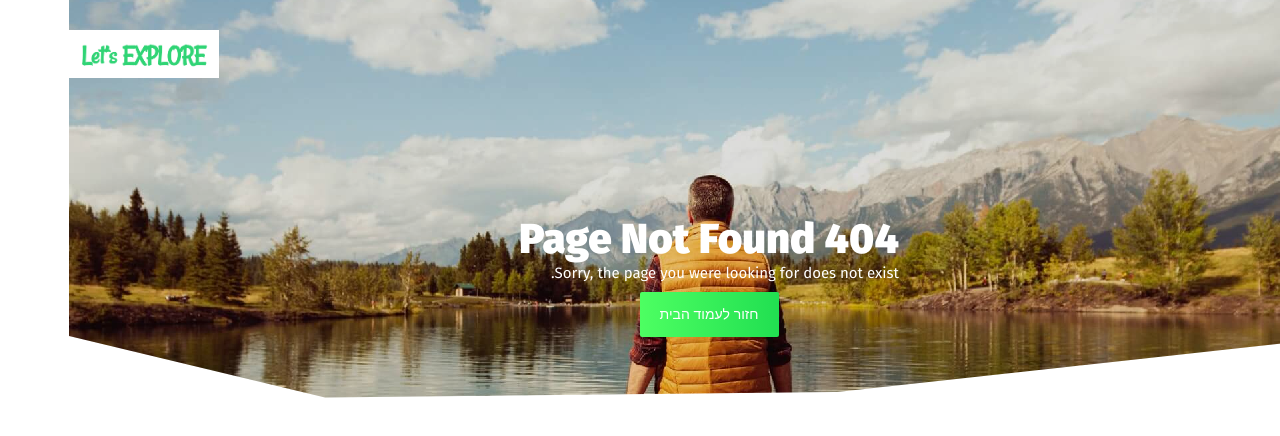
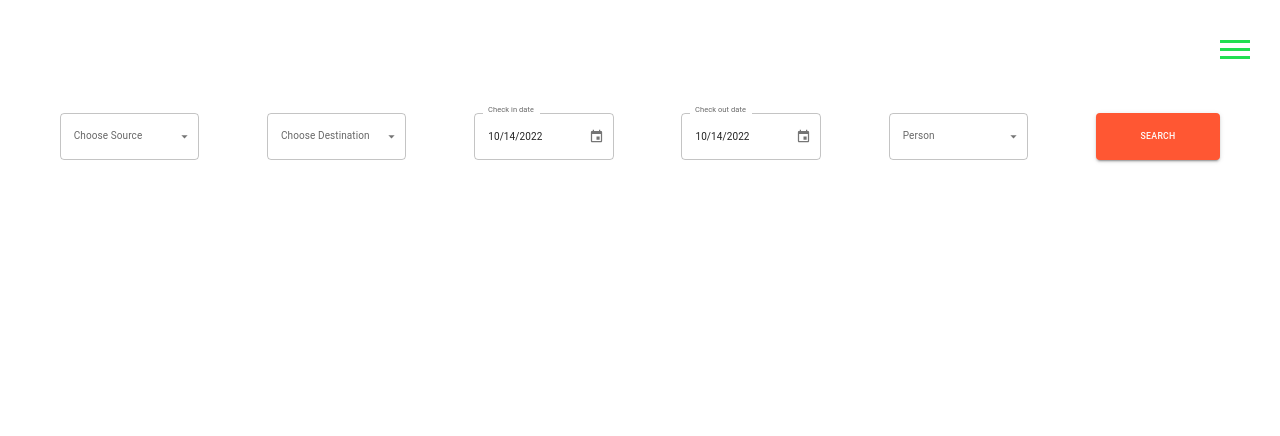
Before and after one commit to MuhammadSaadSiddique/lets-explore, a React (Create React App) app in the folder Frontend/: page /planner in a window 1280 px wide. Before the commit this address had no page. Shown: the top 436 px of the page. Built offline with nearby package versions, Linux system fonts and the light colour scheme.

Commit message:
add planner component, fix left to right design

```diff
--- a/Frontend/package.json
+++ b/Frontend/package.json
@@ -3,10 +3,15 @@
   "version": "0.1.0",
   "private": true,
   "dependencies": {
+    "@emotion/react": "^11.10.4",
+    "@emotion/styled": "^11.10.4",
+    "@mui/material": "^5.10.9",
+    "@mui/x-date-pickers": "^5.0.4",
     "@testing-library/jest-dom": "^5.14.1",
     "@testing-library/react": "^11.2.7",
     "@testing-library/user-event": "^12.8.3",
     "concurrently": "^6.2.1",
+    "dayjs": "^1.11.5",
     "prettier": "^2.5.1",
     "react": "^17.0.2",
     "react-dom": "^17.0.2",
--- a/Frontend/src/App.js
+++ b/Frontend/src/App.js
@@ -17,6 +17,7 @@ const About = React.lazy(() => import('./pages/About'));
 const NotFound = React.lazy(() => import('./pages/NotFound'));
 const Details = React.lazy(() => import('./pages/Details'));
 const Contact = React.lazy(() => import('./pages/Contact'));
+const Planner = React.lazy(() => import('./pages/Planner'));
 
 
 function App() {
@@ -37,6 +38,7 @@ function App() {
                                             <Route path='/about' exact component={About}/>
                                             <Route path='/contact' exact component={Contact}/>
                                             <Route path='/details/:id' exact component={Details}/>
+                                            <Route path='/planner' exact component={Planner}/>
                                             <Route component={NotFound}/>
                                         </Switch>
                                     </HelmetProvider>
--- /dev/null
+++ b/Frontend/src/components/DatePicker/index.js
@@ -0,0 +1,31 @@
+import * as React from "react";
+import dayjs from "dayjs";
+import Stack from "@mui/material/Stack";
+import TextField from "@mui/material/TextField";
+import { LocalizationProvider } from "@mui/x-date-pickers/LocalizationProvider";
+import { AdapterDayjs } from "@mui/x-date-pickers/AdapterDayjs";
+
+import { DesktopDatePicker } from "@mui/x-date-pickers/DesktopDatePicker";
+
+export default function MUIDatePicker(props) {
+  const [value, setValue] = React.useState(dayjs());
+
+  const handleChange = (newValue) => {
+    setValue(newValue);
+    console.log(newValue);
+  };
+
+  return (
+    <LocalizationProvider dateAdapter={AdapterDayjs}>
+      <Stack spacing={3}>
+        <DesktopDatePicker
+          label={`${props.label}`}
+          inputFormat="MM/DD/YYYY"
+          value={value}
+          onChange={handleChange}
+          renderInput={(params) => <TextField {...params} />}
+        />
+      </Stack>
+    </LocalizationProvider>
+  );
+}
--- a/Frontend/src/main.css
+++ b/Frontend/src/main.css
@@ -2,7 +2,6 @@
     margin: 0;
     padding: 0;
     box-sizing: border-box;
-    direction: rtl
 }
 
 html {
--- /dev/null
+++ b/Frontend/src/pages/Planner.js
@@ -0,0 +1,141 @@
+import {useEffect, useState} from "react";
+import {Helmet} from "react-helmet-async";
+import PageContainer from "../components/pages-parts/PageContainer";
+import ContactForm from "../components/pages-parts/ContactForm";
+
+import * as React from "react";
+import Box from "@mui/material/Box";
+import TextField from "@mui/material/TextField";
+import MenuItem from "@mui/material/MenuItem";
+import Button from "@mui/material/Button";
+import MUIDatePicker from "../components/DatePicker";
+import { DesktopDatePicker } from "@mui/x-date-pickers";
+
+//read value from api
+const selPlace = [
+  {
+    value: null,
+    label: "- Choose a country -",
+  },
+  {
+    value: "ESP",
+    label: "Spain",
+  },
+  {
+    value: "ENG",
+    label: "England",
+  },
+  {
+    value: "JP",
+    label: "Japan",
+  },
+  {
+    value: "RUS",
+    label: "Russia",
+  },
+];
+const selPerson = [
+  {
+    value: null,
+    label: "- Select count of person -",
+  },
+  {
+    value: "1",
+    label: "1",
+  },
+  {
+    value: "2",
+    label: "2",
+  },
+  {
+    value: "3",
+    label: "3",
+  },
+  {
+    value: "4",
+    label: "4",
+  },
+  {
+    value: ">4",
+    label: "More than 4",
+  },
+];
+
+export default function SelectTextFields() {
+  const [place, setPlace] = React.useState("");
+  const [person, setPerson] = React.useState("");
+
+  const handleChange = (event) => {
+    setPlace(event.target.value);
+    setPerson(event.target.value);
+  };
+
+  return (
+    <Box
+      component="form"
+      sx={{
+        display: "flex",
+        flexDirection: "row",
+        justifyContent: "space-evenly",
+        mt: "105px",
+        "& .MuiTextField-root": { m: 1, width: "25ch" },
+      }}
+      noValidate
+      autoComplete="off"
+    >
+      <TextField
+        id="outlined-select-place"
+        select
+        label="Choose Source"
+        value={place}
+        onChange={handleChange}
+        // helperText="Please select your destination"
+        sx={{ color: "blue" }}
+      >
+        {selPlace.map((option) => (
+          <MenuItem key={option.value} value={option.value}>
+            {option.label}
+          </MenuItem>
+        ))}
+      </TextField>
+
+      <TextField
+        id="outlined-select-place"
+        select
+        label="Choose Destination"
+        value={place}
+        onChange={handleChange}
+        // helperText="Please select your destination"
+        sx={{ color: "blue" }}
+      ></TextField>
+
+      <MUIDatePicker label="Check in date" />
+      <MUIDatePicker label="Check out date" />
+      <TextField
+        id="outlined-select-place"
+        select
+        label="Person"
+        value={person}
+        onChange={handleChange}
+        // helperText="Please select your destination"
+        sx={{ color: "blue" }}
+      >
+        {selPerson.map((option) => (
+          <MenuItem key={option.value} value={option.value}>
+            {option.label}
+          </MenuItem>
+        ))}
+      </TextField>
+      <Button
+        variant="contained"
+        sx={{
+          backgroundColor: "#ff5733",
+          width: "25ch",
+          m: "8px",
+        }}
+      >
+        Search
+      </Button>
+    </Box>
+  );
+}
--- a/Frontend/src/scss/base/_base.scss
+++ b/Frontend/src/scss/base/_base.scss
@@ -2,7 +2,6 @@
   margin: 0;
   padding: 0;
   box-sizing: border-box;
-  direction: rtl;
 }
 
 html{
```
Also changed, not shown: 1 other file (tests, documents, lock files or other folders).
